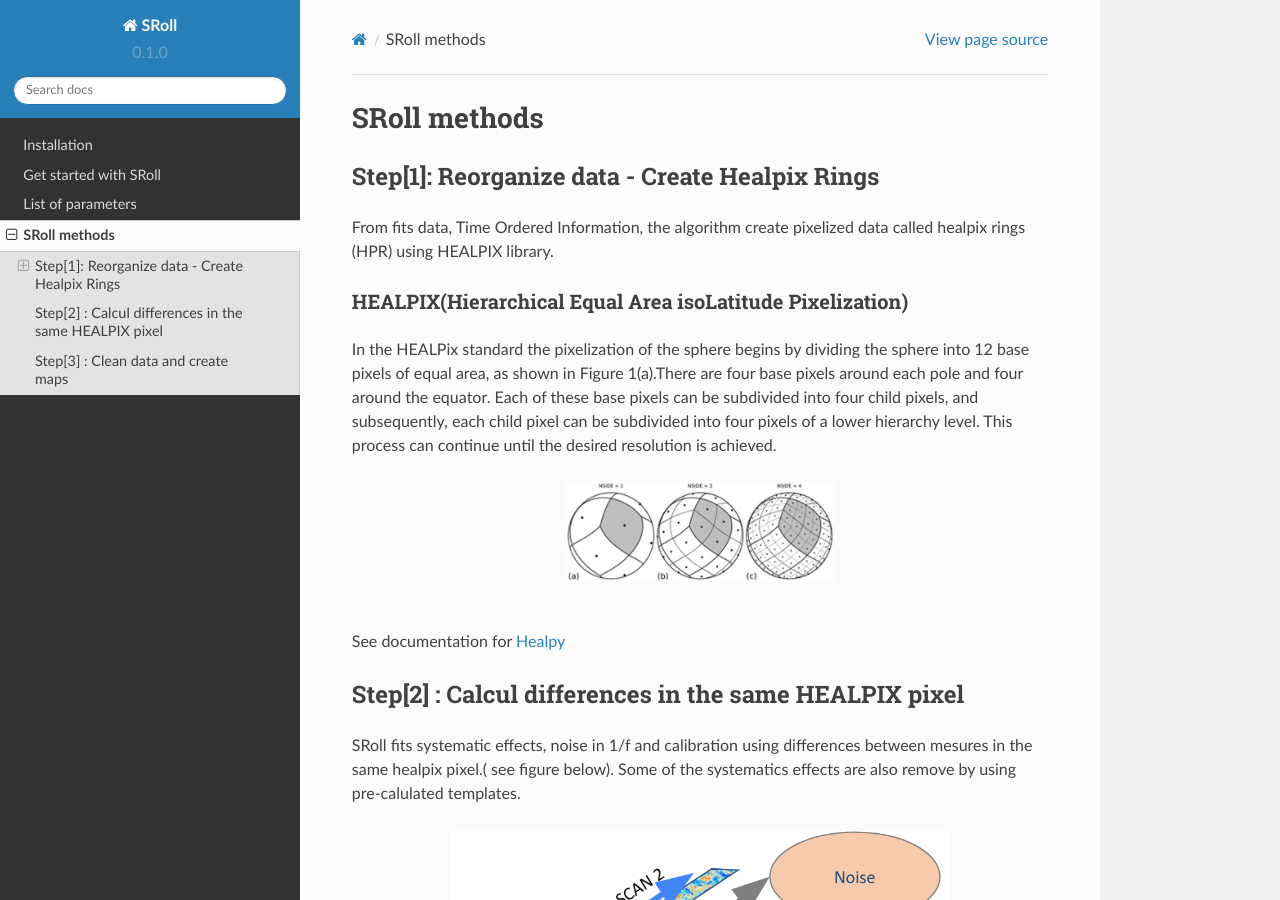
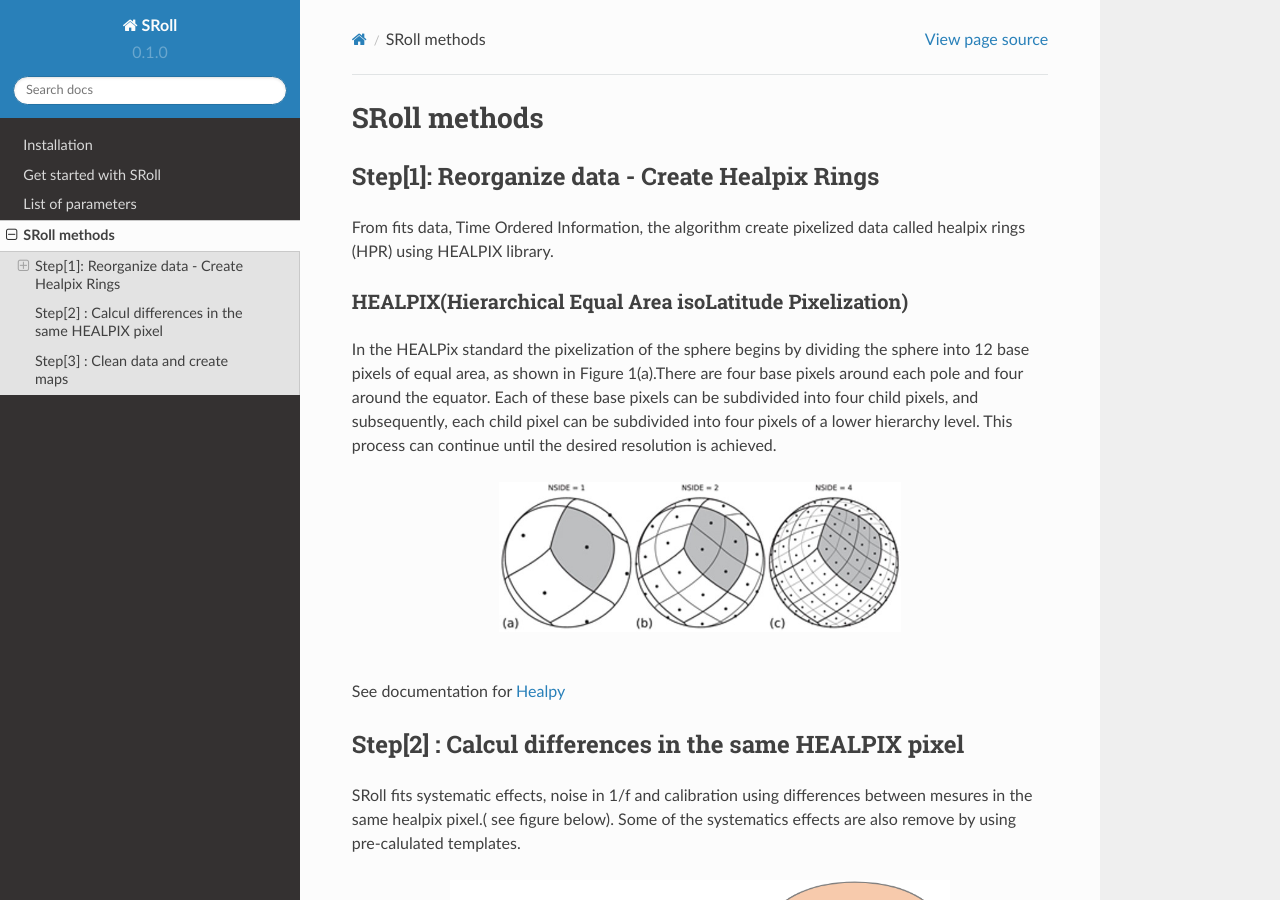
Before and after one commit to jmdelouis/SRoll, a Sphinx documentation site: the page built from readthedocs/docs/source/methods.rst, in a window 1280 px wide and 900 px high. Built offline with Sphinx 7.4.7 and the Read the Docs theme 2.0.0, drawn with Linux system fonts in a browser that asks for light colours.

Commit message:
Update methods.rst

```diff
--- a/readthedocs/docs/source/methods.rst
+++ b/readthedocs/docs/source/methods.rst
@@ -17,7 +17,7 @@ Each of these base pixels can be subdivided into four child pixels, and subseque
 This process can continue until the desired resolution is achieved.
 
 .. image:: /images/healpix.jpg
-  :height: 100
+  :height: 150
   :align: center
 
 
```
